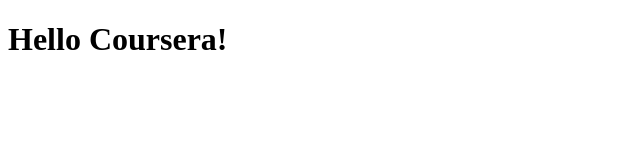
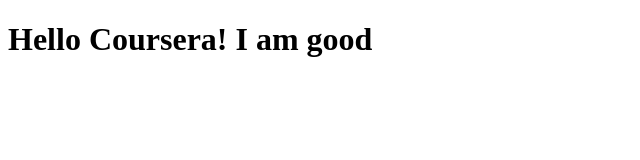
Before and after one commit to SathvikJoel/Coursera-Course, a plain HTML site: page site/index.html in a window 1280 px wide. Shown: the whole page, without its empty margins (0-640 px from the left). Drawn offline with Linux system fonts and the light colour scheme.

Commit message:
change v2

```diff
--- a/site/index.html
+++ b/site/index.html
@@ -5,6 +5,6 @@
     </head>
 </html>
 <body>
-    <h1> Hello Coursera! </h1>
+    <h1> Hello Coursera! I am good </h1>
 </body>
 </html>
```
